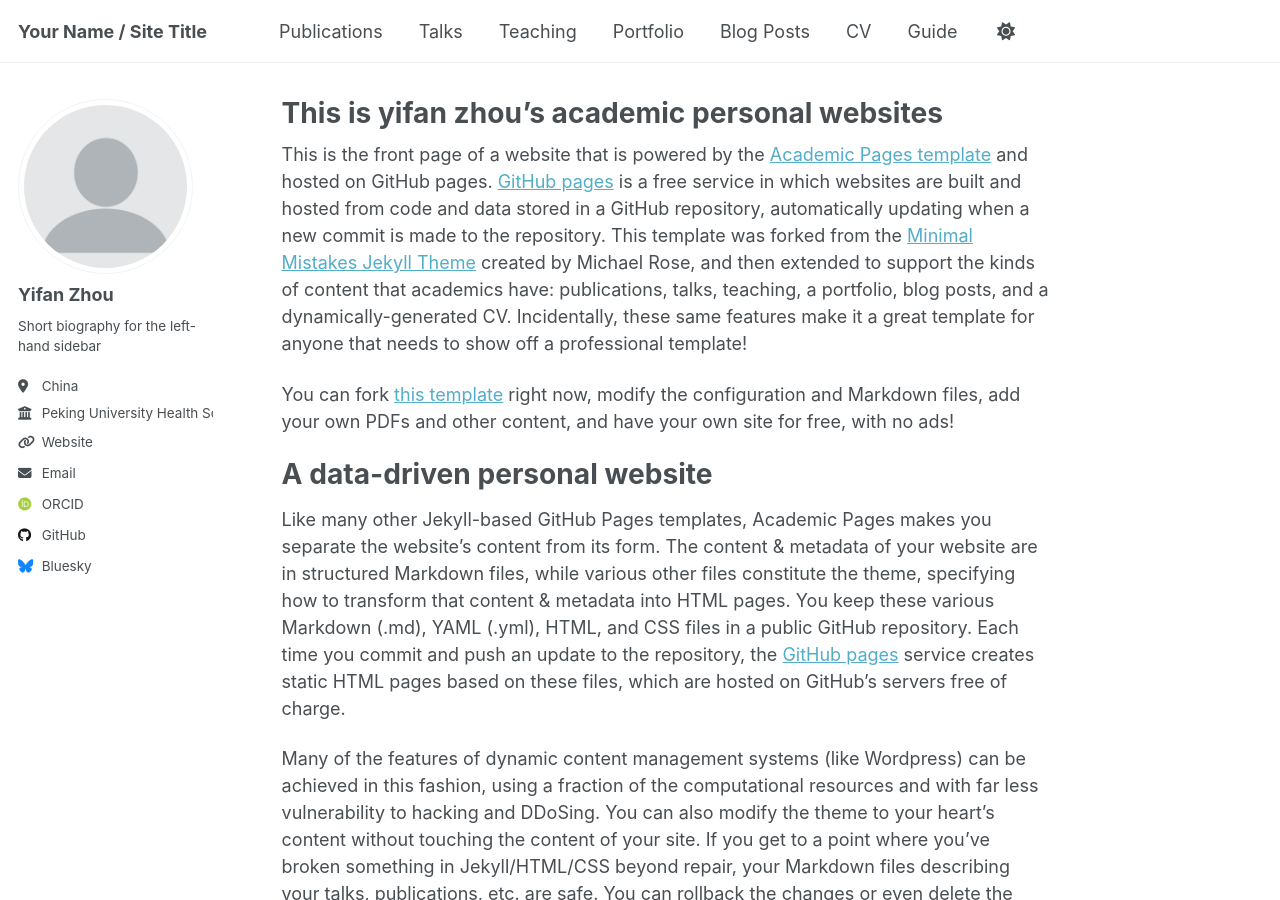
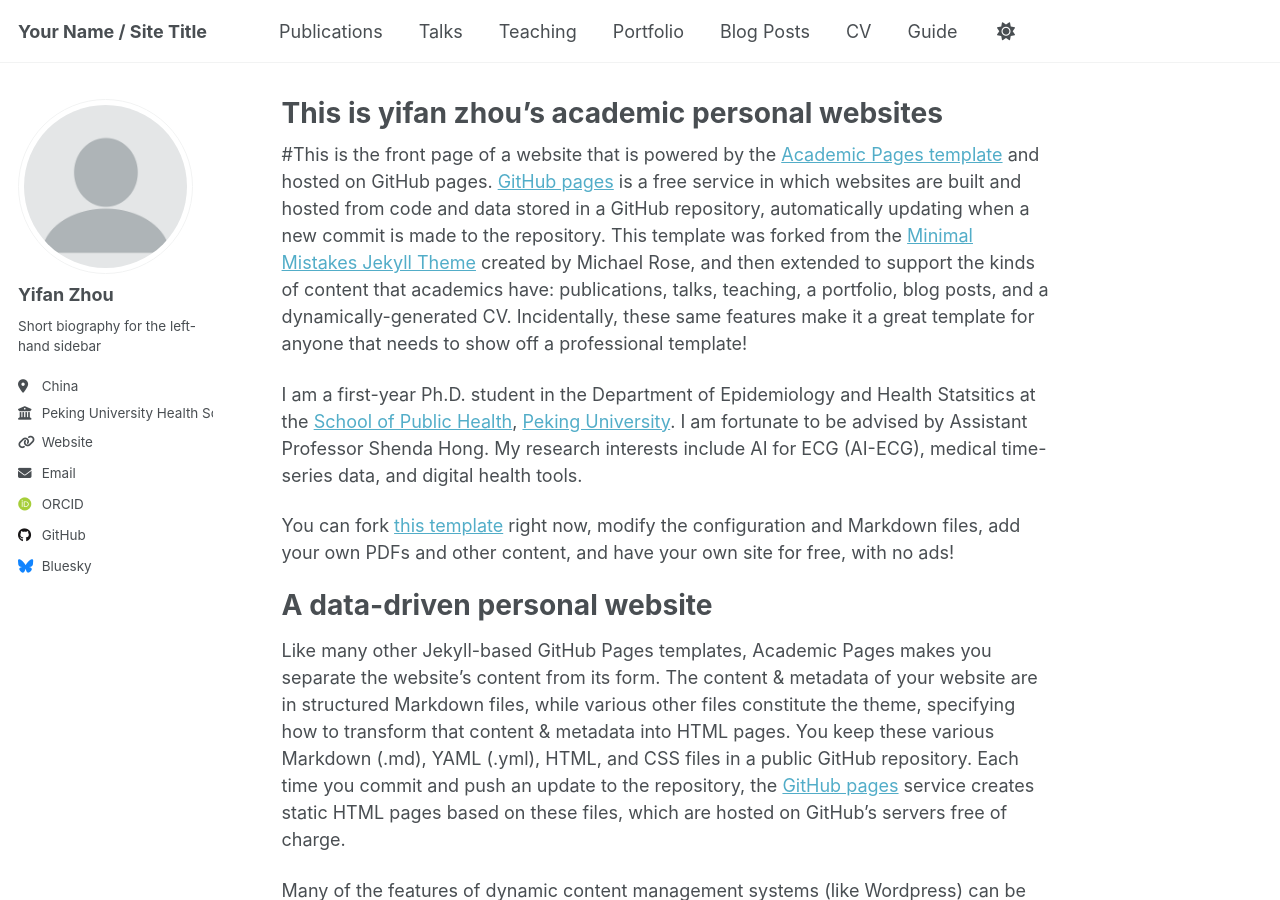
Before and after one commit to zyf20261/zyf20261.github.io, a Jekyll site: the page built from _pages/about.md, in a window 1280 px wide and 900 px high. Built offline with Jekyll 4.4.1, drawn with Linux system fonts in a browser that asks for light colours; some web fonts are replaced; a script that is not in the unit is left out.

Commit message:
Update about.md

```diff
--- a/_pages/about.md
+++ b/_pages/about.md
@@ -7,7 +7,12 @@ redirect_from:
   - /about.html
 ---
 
-This is the front page of a website that is powered by the [Academic Pages template](https://github.com/academicpages/academicpages.github.io) and hosted on GitHub pages. [GitHub pages](https://pages.github.com) is a free service in which websites are built and hosted from code and data stored in a GitHub repository, automatically updating when a new commit is made to the repository. This template was forked from the [Minimal Mistakes Jekyll Theme](https://mmistakes.github.io/minimal-mistakes/) created by Michael Rose, and then extended to support the kinds of content that academics have: publications, talks, teaching, a portfolio, blog posts, and a dynamically-generated CV. Incidentally, these same features make it a great template for anyone that needs to show off a professional template!
+#This is the front page of a website that is powered by the [Academic Pages template](https://github.com/academicpages/academicpages.github.io) and hosted on GitHub pages. [GitHub pages](https://pages.github.com) is a free service in which websites are built and hosted from code and data stored in a GitHub repository, automatically updating when a new commit is made to the repository. This template was forked from the [Minimal Mistakes Jekyll Theme](https://mmistakes.github.io/minimal-mistakes/) created by Michael Rose, and then extended to support the kinds of content that academics have: publications, talks, teaching, a portfolio, blog posts, and a dynamically-generated CV. Incidentally, these same features make it a great template for anyone that needs to show off a professional template!
+
+I am a first-year Ph.D. student in the Department of Epidemiology and Health Statsitics at the [School of Public Health](https://sph.pku.edu.cn/), [Peking University](https://www.pku.edu.cn/). I am fortunate to be advised by Assistant Professor Shenda Hong. My research interests include AI for ECG (AI-ECG), medical time-series data, and digital health tools.
+
+
+
 
  You can fork [this template](https://github.com/academicpages/academicpages.github.io) right now, modify the configuration and Markdown files, add your own PDFs and other content, and have your own site for free, with no ads!
 
```
